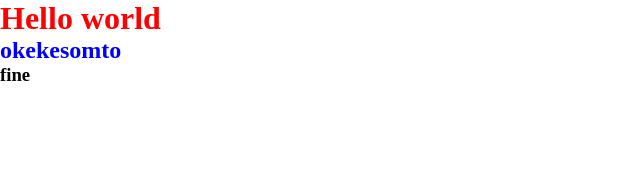
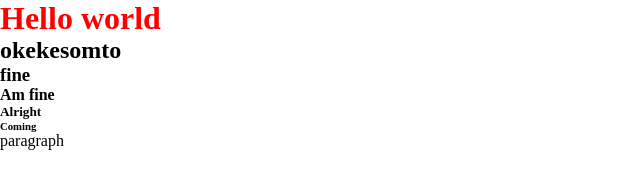
Before and after one commit to okekesomto778-cyber/Somtoo, a website: page index.html in a window 1280 px wide. Shown: the whole page, without its empty margins (0-640 px from the left). Drawn offline with Linux system fonts and the light colour scheme.

Commit message:
fourth commit

```diff
--- a/inddex.css
+++ b/inddex.css
@@ -2,19 +2,9 @@
     margin: 0%;
     padding: 0%;
 
-}h1
-  {
+}
+h1 {
     justify-content: center;
     align-items: center;
     color: red;
   }
-  h2{
-    justify-content: center;
-    align-items: center;
-    color: blue;
-  }
-  h3{
-    justify-content: center;
-    align-items: center;
-    color: black;
-  }
--- a/index.html
+++ b/index.html
@@ -10,6 +10,9 @@
     <h1> Hello world</h1>
     <h2> okekesomto</h2>
     <h3> fine </h3>
-
+    <h4>Am fine</h4>
+    <h5>Alright</h5>
+    <h6>Coming</h6>
+    <p>paragraph</p>
 </body>
 </html>
```
